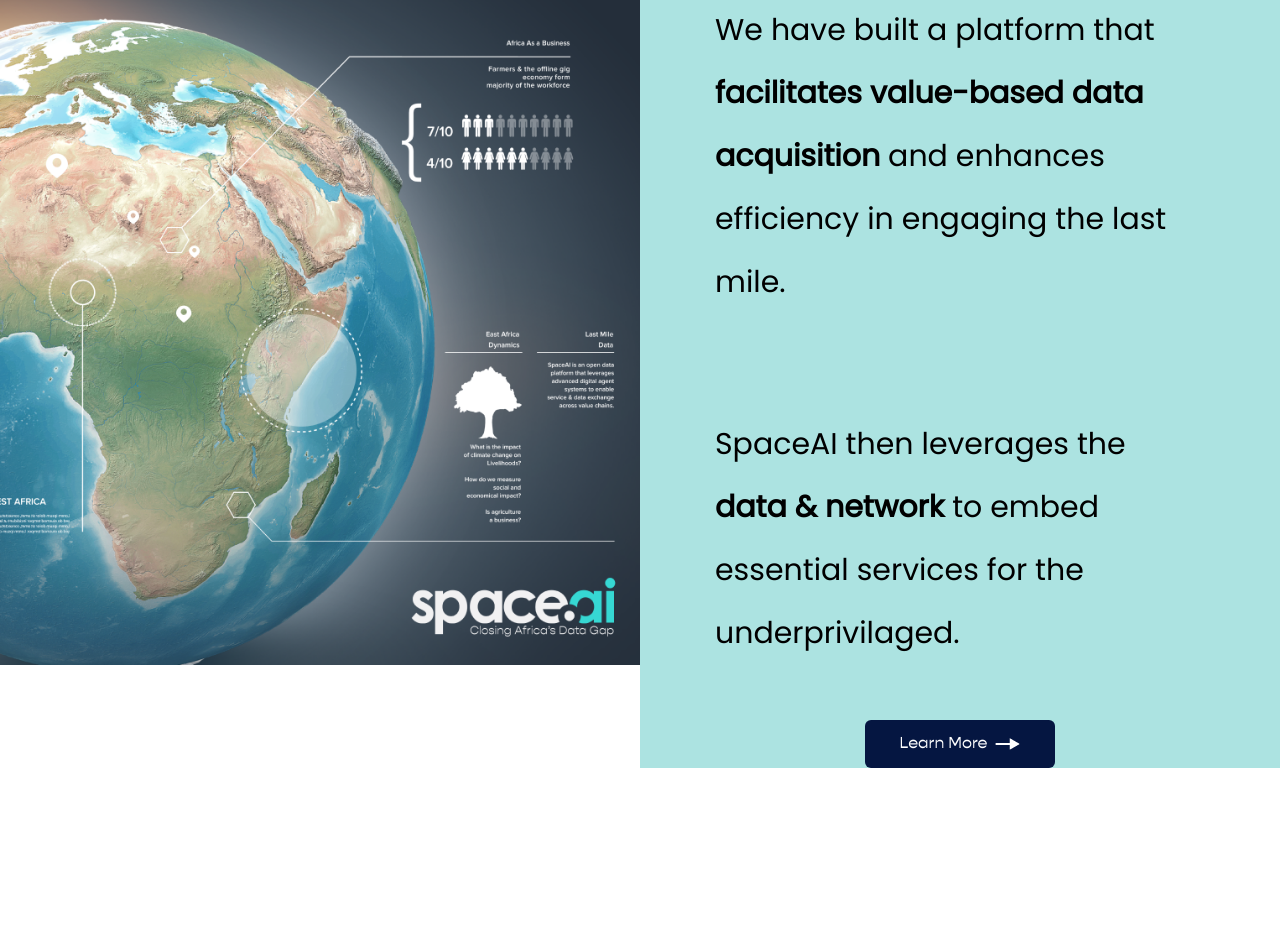
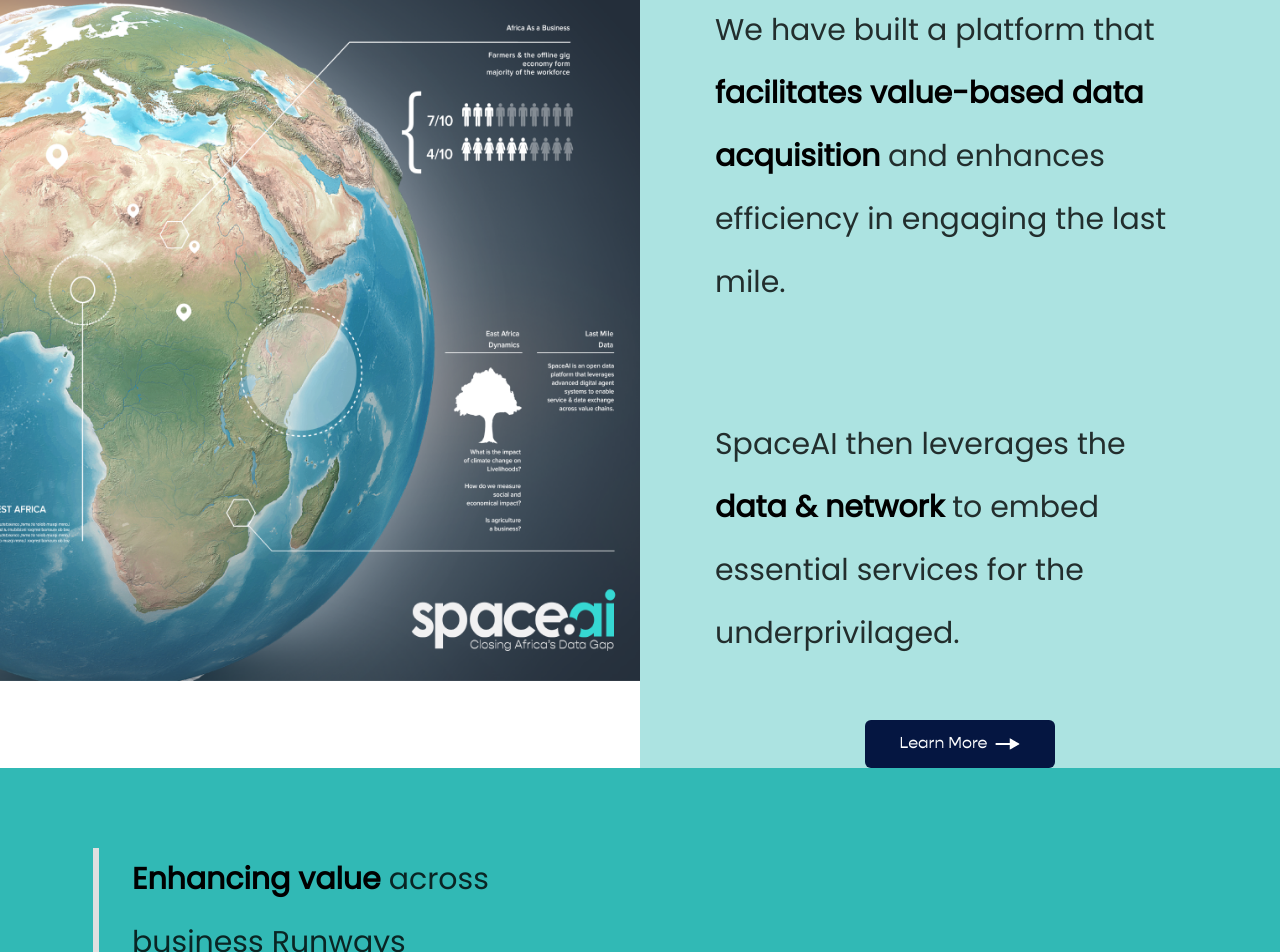
Before and after one commit to jawwad-ali/digital_agency, a React (Create React App) app: page / in a window 1280 px wide. Shown: the part 1155-2107 px from the top of the page. Before the commit the page ends 1923 px from the top, so only its background shows below. Built offline with nearby package versions, Linux system fonts and the light colour scheme.

Commit message:
globe section Info section done

```diff
--- a/src/App.js
+++ b/src/App.js
@@ -1,11 +1,13 @@
 import Globe from "./components/Globe";
 import HeroSection from "./components/HeroSection";
+import Info from "./components/Info";
 
 function App() {
   return (
     <div className="">
       <HeroSection />
       <Globe />
+      <Info />
     </div>
   );
 }
--- a/src/components/Globe.js
+++ b/src/components/Globe.js
@@ -7,16 +7,16 @@ const Globe = () => {
     return (
         <div className='w-full'>
             <div className='flex xl:flex-row flex-col'>
-                <div className='xl:w-3/6 md:w-full lg:w-full'>
+                <div className='xl:w-3/6 md:w-full lg:w-full transform scale-y-105 '>
                     <img src={GlobePng} alt="Globe" className='w-full' />
                 </div>
 
                 <div className='xl:w-3/6 md:w-full lg:w-full bg-[#ace3e1] '>
-                    <p className='font-[poppins] font-light text-xl md:text-3xl leading-[50px] md:leading-[63px] px-[25px] pt-[50px] md:py-[75px] md:p-[75px]'>
-                        We have built a platform that <span className='font-extrabold'>facilitates value-based data acquisition</span> and enhances efficiency in engaging the last mile.
+                    <p className='font-[poppins] text-black/[.8] font-light text-xl md:text-3xl leading-[50px] md:leading-[63px] px-[25px]  pt-[50px] md:py-[75px] md:p-[75px]'>
+                        We have built a platform that <span className='text-black font-semibold'>facilitates value-based data acquisition</span> and enhances efficiency in engaging the last mile.
                     </p> <br />
-                    <p className='font-[poppins] font-light text-xl md:text-3xl leading-[50px] md:leading-[63px] p-[40px] px-[25px] md:px-[75px] lg:py-0'>
-                        SpaceAI then leverages the <span className='font-extrabold'> data & network</span> to embed essential services for the underprivilaged.
+                    <p className='font-[poppins] text-black/[.8] font-light text-xl md:text-3xl leading-[50px] md:leading-[63px] p-[30px] px-[25px]  md:px-[75px] lg:py-0'>
+                        SpaceAI then leverages the <span className='text-black font-semibold'> data & network</span> to embed essential services for the underprivilaged.
                     </p>
                     <div className='mt-[3.45rem] flex items-center justify-center'>
                         <a href="#">
--- /dev/null
+++ b/src/components/Info.js
@@ -0,0 +1,54 @@
+import React from 'react'
+import InfoChild from './InfoChild'
+import LineImageOne from "./assets/line_image_one.png"
+import LineImageThree from "./assets/line_image_three.png"
+import RightArrow from "./assets/right_arrow.png"
+
+const ThirdParaBoldText = <span className="font-extrabold text-black">decentralized</span>
+console.log(ThirdParaBoldText)
+const Info = () => {
+    return (
+        <div className='w-full bg-[#31B9B5] flex h-[200vh]'>
+            <div className='w-3/6 flex flex-col justify-between ml-20 py-20'>
+                <div className=' w-[100%] flex flex-col justify-between h-[200vh] '>
+                    <InfoChild
+                        img={LineImageOne}
+                        boldText={"Enhancing value"}
+                        text={"across business Runways through innovative and design led data acquisition & management tools"}
+                        btn="Learn More"
+                    />
+
+                    <InfoChild
+                        img={LineImageOne}
+                        text={"We aggregate real time data & support service exchange to enable actors achieve goals across value and supply chains."}
+                        btn="Learn More"
+                    />
+                </div>
+            </div>
+
+
+            <div className='w-3/6 flex flex-col justify-between py-20 '>
+                <div className='flex flex-col justify-between my-auto'>
+
+                    <div className='flex w-[75%]'>
+                        <img src={LineImageThree} alt="Line Image" />
+                        <div className=' ml-5 relative'>
+                            <p className='font-[poppins] text-black/[.8] font-light text-3xl leading-[63px]'>
+                                We facilitate a <span className='font-semibold text-black'>decentralized</span>, yet holistic agent network built on easy-to-use conversational platforms. We connect value creators across business runways to facilitate real-time access to key services & data.
+                            </p>
+                        </div>
+                    </div>
+                    <div className='ml-14 mt-5'>
+                        <a href="#" >
+                            <button className='bg-[#051641] rounded-md font-[Light] text-white w-[230px] h-12 flex items-center justify-center'>Learn More
+                                <img src={RightArrow} className="ml-5" />
+                            </button>
+                        </a>
+                    </div>
+                </div>
+            </div>
+        </div>
+    )
+}
+
+export default Info
--- /dev/null
+++ b/src/components/InfoChild.js
@@ -0,0 +1,29 @@
+import React from 'react'
+import RightArrow from "./assets/right_arrow.png"
+import LineImageOne from "./assets/line_image_one.png"
+import LineImage from "./assets/line_image_three.png"
+
+const InfoChild = ({ img, boldText, text, btn }) => {
+    return (
+        <div className='w-[75%]'>
+            <div className='flex'>
+                <img src={img} alt="Line Image" />
+                <div className='ml-5 relative w-[100%]'>
+                    <p className='font-[poppins]   text-black/[.8] font-light text-3xl leading-[63px]'>
+                        <span className='font-semibold text-black'>{boldText}</span> {text}
+                    </p>
+                </div>
+            </div>
+            <div className='ml-14 mt-2'>
+                <a href="#" >
+                    <button className='bg-[#051641] rounded-md font-[Light] text-white w-[230px] h-12 flex items-center justify-center'>
+                        {btn}
+                        <img src={RightArrow} className="ml-5" />
+                    </button>
+                </a>
+            </div>
+        </div>
+    )
+}
+
+export default InfoChild
```
Also changed, not shown: src/components/assets/line_image_one.png (added), src/components/assets/line_image_three.png (added).
